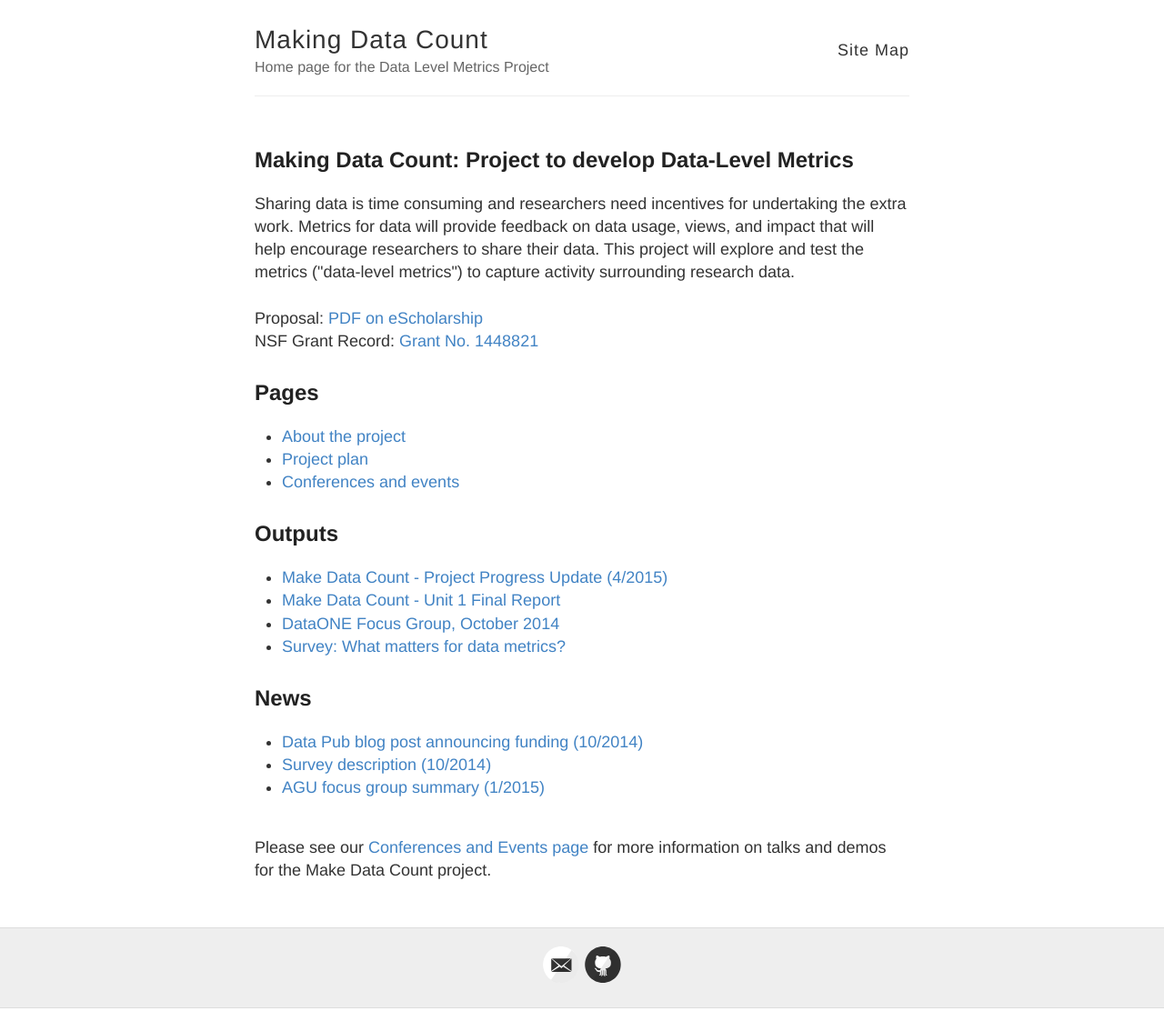
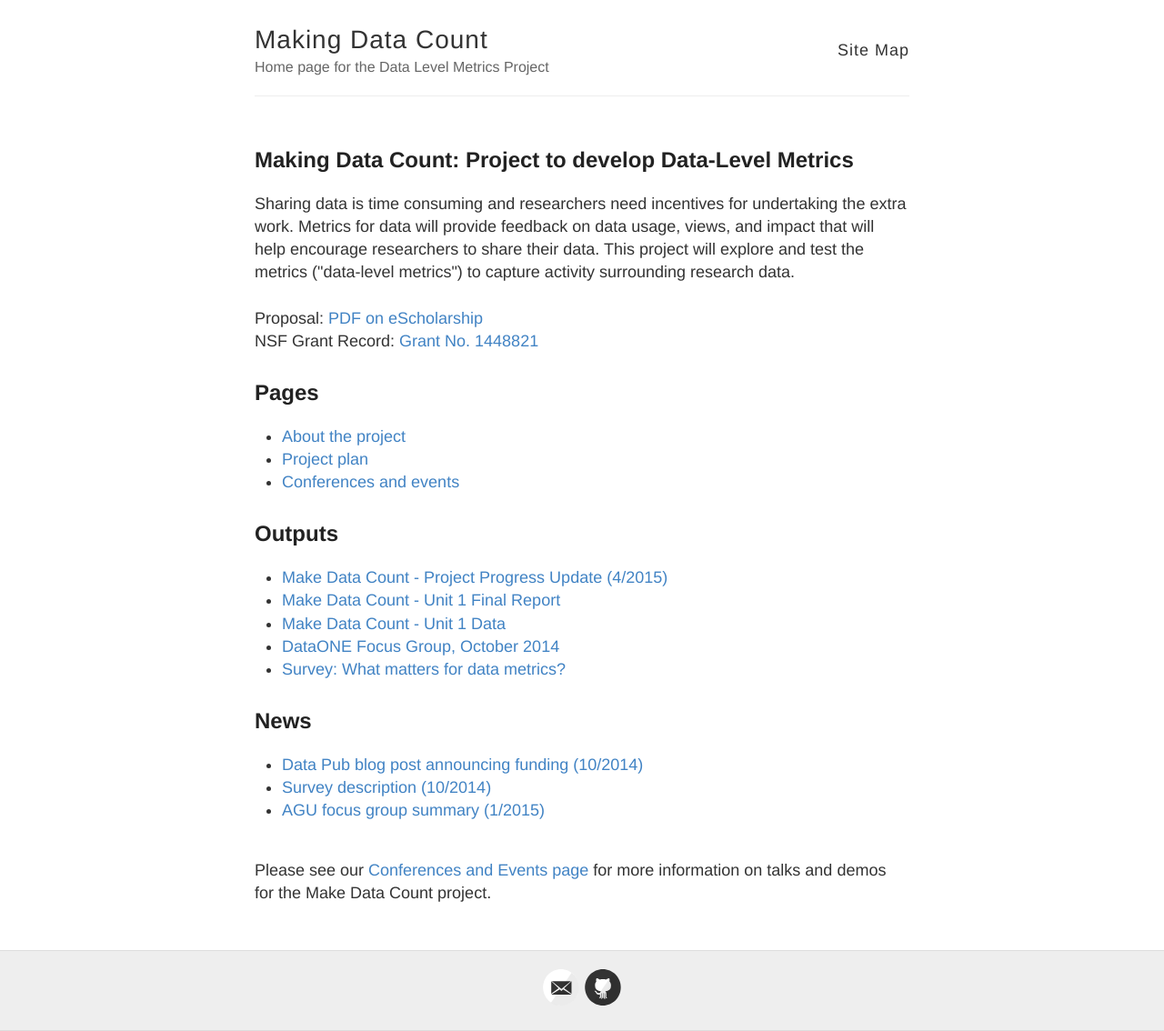
Before and after one commit to lagotto/MDC, a Jekyll site: the page built from index.html, in a window 1280 px wide. Shown: the whole page at 91% size. Built offline with Jekyll 4.4.1, drawn with Linux system fonts in a browser that asks for light colours; before the commit the page ends 1109 px from its top, so only the background shows below that.

Commit message:
add link to data deposited in Dash

```diff
--- a/index.html
+++ b/index.html
@@ -41,6 +41,7 @@
 <ul>
 <li><a href="http://figshare.com/articles/Make_Data_Count_April_2015_Progress_Update/1393402">Make Data Count - Project Progress Update (4/2015)</a></li>
 <li> <a href="http://figshare.com/articles/Make_Data_Count_Unit_1_Final_Report/1328291">Make Data Count - Unit 1 Final Report</a></li>
+<li> <a href="https://dash.ucop.edu/xtf/view?docId=ucop/ark%2B%3Db5060%3Dd8h59d/mrt-datacite.xml">Make Data Count - Unit 1 Data</a></li>
 <li> <a href="http://articlemetrics.github.io/MDC/d1-focus">DataONE Focus Group, October 2014</a></li>
 <li> <a href="http://surveymonkey.com/s/makedatacount">Survey: What matters for data metrics?</a>
 </ul>
```
